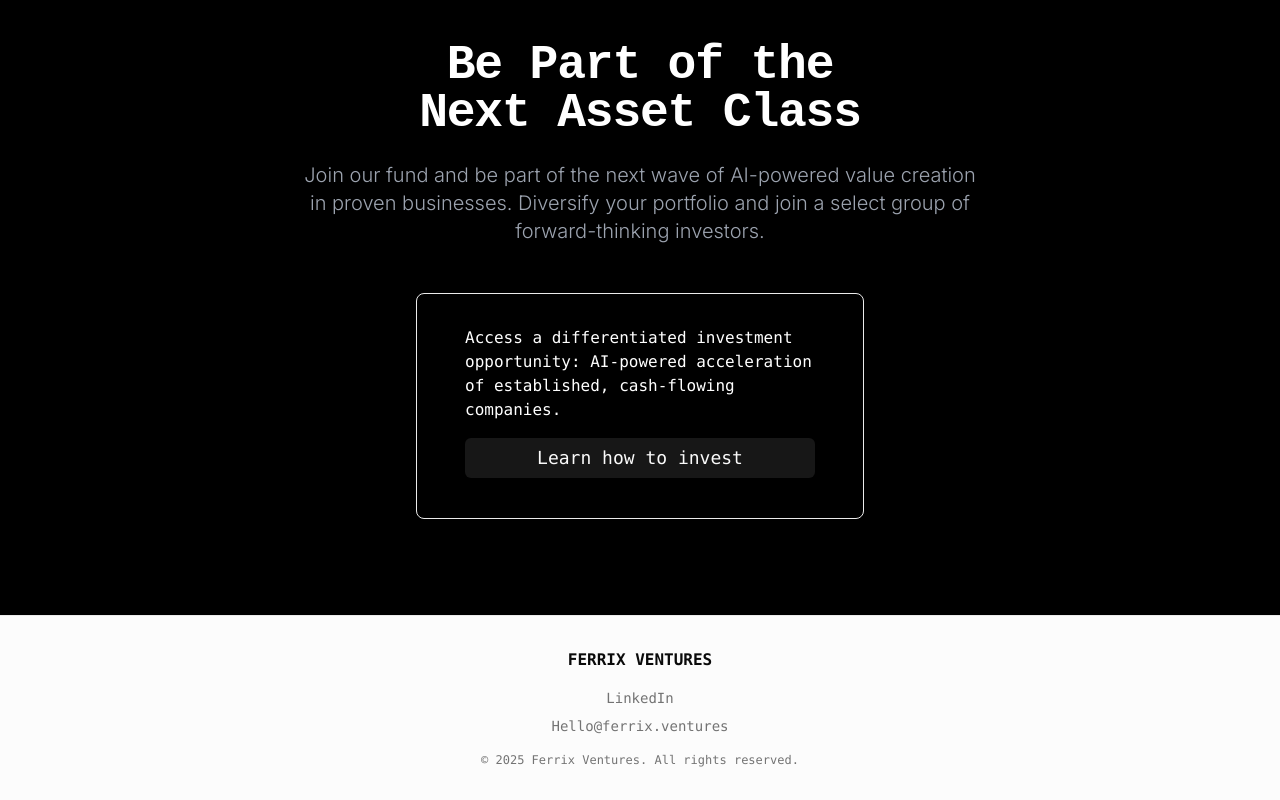
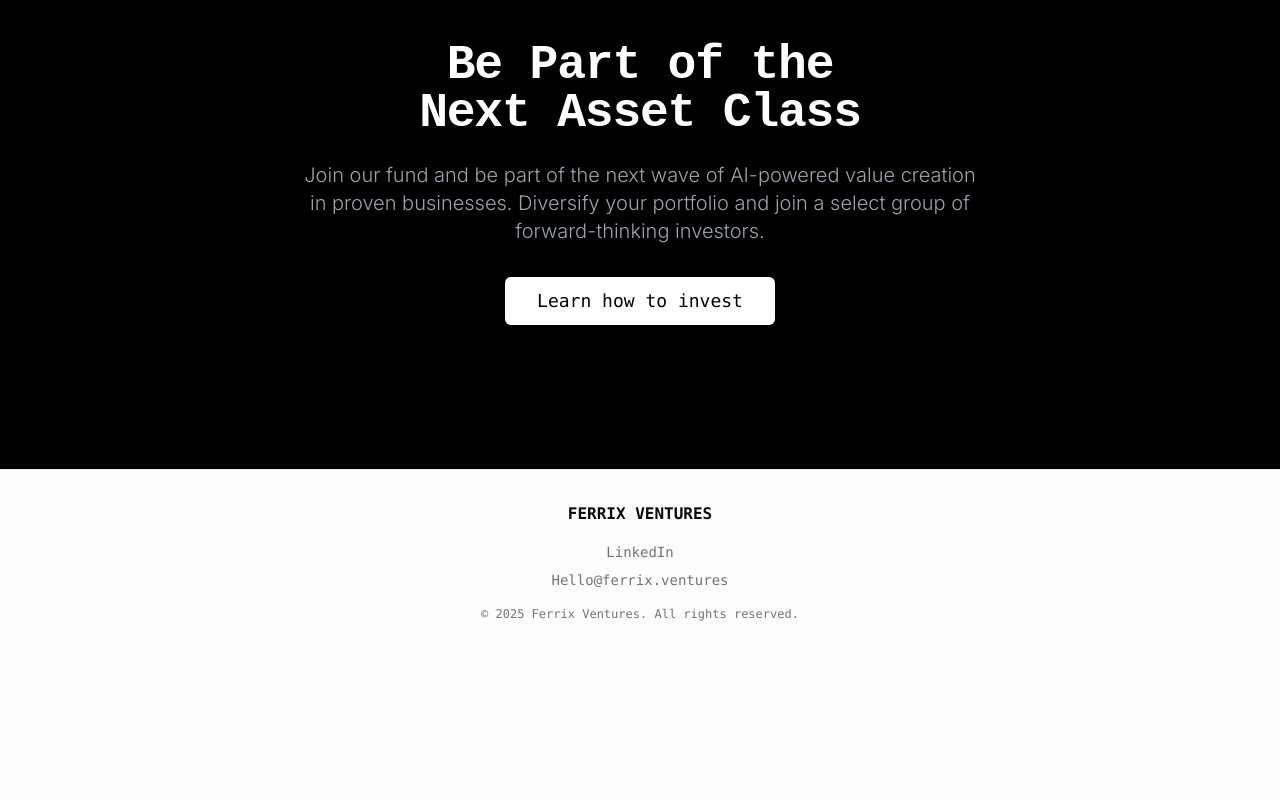
Before and after one commit to ferrixventures-account/ferrix-ventures-website, a React (Vite) app: page / in a window 1280 px wide. Shown: the part 4123-4923 px from the top of the page. After the commit the page ends 4777 px from the top, so only its background shows below. Built offline with nearby package versions, Linux system fonts and the light colour scheme.

Commit message:
Update No. 16

```diff
--- a/src/components/sections/InvestorCTA.tsx
+++ /dev/null
@@ -1,50 +0,0 @@
-import React from 'react';
-import { Card, CardContent } from '@/components/ui/card';
-import { Button } from '@/components/ui/button';
-
-interface CTAProps {
-  content: {
-    investorTitle: string;
-    investorDesc: string;
-    investorSubDesc: string;
-    investorButton: string;
-  };
-}
-
-const CTA: React.FC<CTAProps> = ({ content }) => {
-  return (
-        <section id="contact" className="py-24 px-6 bg-foreground">
-      <div className="container mx-auto max-w-4xl">
-        <div className="text-center mb-12">
-                    <h2 className="text-4xl md:text-5xl font-bold text-background mb-6 tracking-tight animate-fade-in-up">
-            {content.investorTitle.split('\n').map((line, idx) => (
-              <React.Fragment key={idx}>
-                {line}
-                <br />
-              </React.Fragment>
-            ))}
-          </h2>
-                              <p className="text-lg md:text-xl text-background/80 font-light max-w-2xl mx-auto">
-            {content.investorDesc}
-          </p>
-        </div>
-        <div className="flex justify-center">
-                              <Card className="w-full max-w-[28rem] animate-fade-in pt-8 pb-4 px-6">
-            <CardContent className="space-y-4">
-                                                        <p className="text-muted-foreground text-base font-mono">
-                {content.investorSubDesc}
-              </p>
-              <a href="https://wa.me/14242160643" target="_blank" rel="noopener noreferrer" className="block mt-6">
-                                <Button className="w-full font-mono text-lg">
-                  {content.investorButton}
-                </Button>
-              </a>
-            </CardContent>
-          </Card>
-        </div>
-      </div>
-    </section>
-  );
-};
-
-export default CTA;
--- a/src/components/sections/CTA.tsx
+++ b/src/components/sections/Investors.tsx
@@ -2,7 +2,7 @@ import React from 'react';
 import { Card, CardContent } from '@/components/ui/card';
 import { Button } from '@/components/ui/button';
 
-interface CTAProps {
+interface InvestorsProps {
   content: {
     investorTitle: string;
     investorDesc: string;
@@ -11,7 +11,7 @@ interface CTAProps {
   };
 }
 
-const CTA: React.FC<CTAProps> = ({ content }) => {
+const Investors: React.FC<InvestorsProps> = ({ content }) => {
   return (
     <section id="contact" className="py-24 px-6 bg-black dark:bg-white">
       <div className="container mx-auto max-w-4xl">
@@ -27,24 +27,17 @@ const CTA: React.FC<CTAProps> = ({ content }) => {
           <p className="text-lg md:text-xl text-gray-400 dark:text-gray-500 font-light max-w-2xl mx-auto">
             {content.investorDesc}
           </p>
-        </div>
-        <div className="flex justify-center">
-          <Card className="bg-black dark:bg-white w-full max-w-[28rem] pt-8 pb-4 px-6">
-            <CardContent className="space-y-4">
-              <p className="text-white dark:text-black text-base font-mono">
-                {content.investorSubDesc}
-              </p>
-              <a href="https://wa.me/14242160643" target="_blank" rel="noopener noreferrer" className="block mt-6">
-                <Button className="w-full font-mono text-lg">
-                  {content.investorButton}
-                </Button>
-              </a>
-            </CardContent>
-          </Card>
+          <div className="mt-8">
+            <a href="https://wa.me/14242160643" target="_blank" rel="noopener noreferrer">
+              <Button className="font-mono text-lg px-8 py-6 bg-white text-black dark:bg-black dark:text-white hover:bg-gray-200 dark:hover:bg-gray-800">
+                {content.investorButton}
+              </Button>
+            </a>
+          </div>
         </div>
       </div>
     </section>
   );
 };
 
-export default CTA;
+export default Investors;
--- a/src/content.ts
+++ b/src/content.ts
@@ -148,7 +148,7 @@ export const content = {
         vision: "\"Venture Acceleration toma lo mejor de ambos mundos: ventures probados + aceleración AI exponencial.\""
       },
 
-      // CTA Section
+      // Investors Section
       cta: {
         title: '¿Listo para Aceleración AI?',
         entrepreneurs: 'Entrepreneurs',
@@ -325,7 +325,7 @@ Próxima Clase de Activos`,
         vision: "\"Venture Acceleration takes the best of both worlds: proven ventures + AI exponential acceleration.\""
       },
 
-      // CTA Section
+      // Investors Section
       cta: {
         title: 'Ready for AI Acceleration?',
         entrepreneurs: 'Entrepreneurs',
--- a/src/pages/Index.tsx
+++ b/src/pages/Index.tsx
@@ -12,7 +12,7 @@ import Opportunity from '@/components/sections/Opportunity';
 import Redefining from '@/components/sections/Redefining';
 import Methodology from '@/components/sections/Methodology';
 import About from '@/components/sections/About';
-import CTA from '@/components/sections/CTA';
+import Investors from '@/components/sections/Investors';
 import SEO from '@/components/SEO';
 
 interface IndexProps {
@@ -88,8 +88,8 @@ const Index: React.FC<IndexProps> = ({ forcedLanguage }) => {
         {/* About Section */}
         <About aboutContent={currentContent.about} ctaContent={currentContent.cta} />
 
-        {/* CTA Section */}
-        <CTA content={currentContent.cta} />
+        {/* Investors Section */}
+        <Investors content={currentContent.cta} />
       </main>
 
       <Footer content={currentContent.footer} />
```
